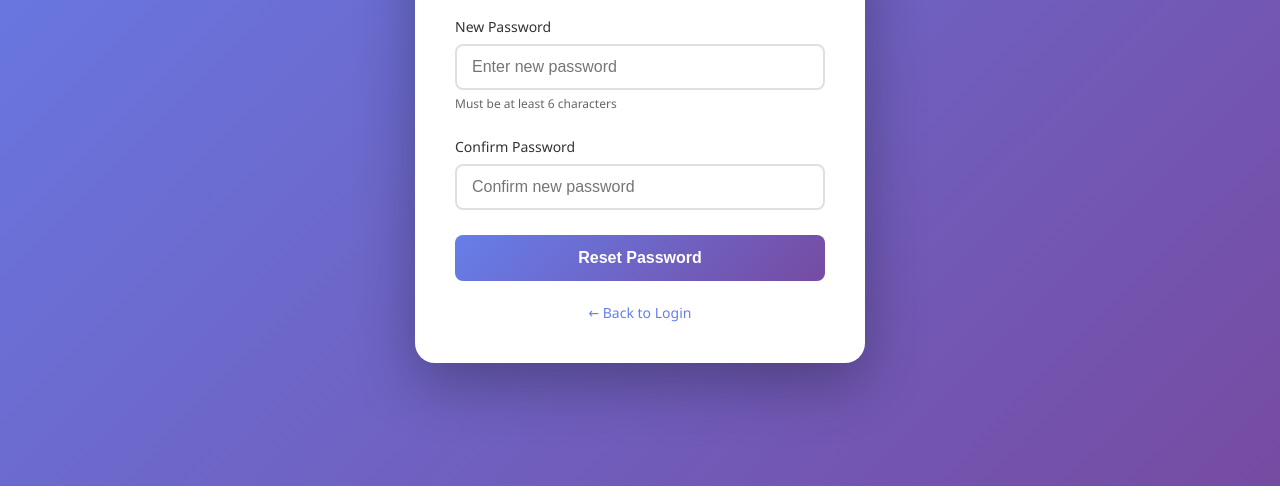
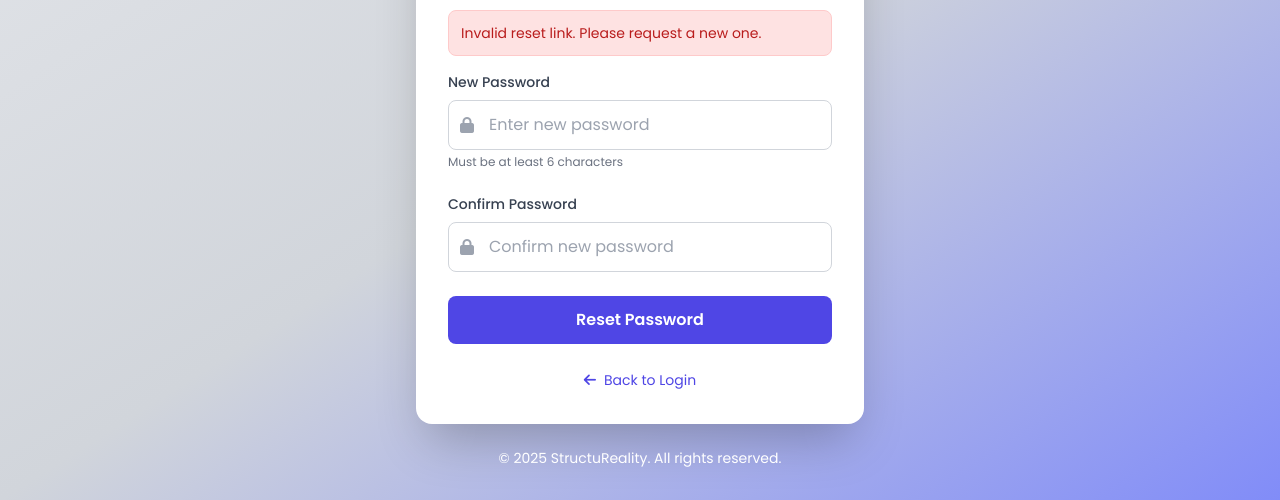
Before and after one commit to aelied/structureality-server, a website: page public/reset-password.html in a window 1280 px wide. Shown: the part 314-814 px from the top of the page. Drawn offline with nearby package versions, Linux system fonts and the light colour scheme.

Commit message:
Update reset-password.html

```diff
--- a/public/reset-password.html
+++ b/public/reset-password.html
@@ -4,212 +4,139 @@
     <meta charset="UTF-8">
     <meta name="viewport" content="width=device-width, initial-scale=1.0">
     <title>Reset Password - StructuReality</title>
+
+    <!-- TailwindCSS -->
+    <script src="https://cdn.tailwindcss.com"></script>
+    <!-- Font Awesome -->
+    <link
+      rel="stylesheet"
+      href="https://cdnjs.cloudflare.com/ajax/libs/font-awesome/6.4.0/css/all.min.css"
+    />
+    <!-- Font -->
+    <link
+      href="https://fonts.googleapis.com/css2?family=Poppins:wght@300;400;500;600;700&display=swap"
+      rel="stylesheet"
+    />
+
     <style>
         * {
-            margin: 0;
-            padding: 0;
-            box-sizing: border-box;
+            font-family: "Poppins", sans-serif;
         }
 
-        body {
-            font-family: 'Segoe UI', Tahoma, Geneva, Verdana, sans-serif;
-            background: linear-gradient(135deg, #667eea 0%, #764ba2 100%);
-            min-height: 100vh;
-            display: flex;
-            justify-content: center;
-            align-items: center;
-            padding: 20px;
-        }
-
-        .container {
-            background: white;
-            border-radius: 20px;
-            box-shadow: 0 20px 60px rgba(0, 0, 0, 0.3);
-            padding: 40px;
-            max-width: 450px;
-            width: 100%;
-        }
-
-        .logo {
-            text-align: center;
-            margin-bottom: 30px;
-        }
-
-        .logo h1 {
-            color: #667eea;
-            font-size: 32px;
-            margin-bottom: 10px;
-        }
-
-        .logo p {
-            color: #666;
-            font-size: 14px;
-        }
-
-        .form-group {
-            margin-bottom: 25px;
-        }
-
-        label {
-            display: block;
-            margin-bottom: 8px;
-            color: #333;
-            font-weight: 500;
-            font-size: 14px;
-        }
-
-        input {
-            width: 100%;
-            padding: 12px 15px;
-            border: 2px solid #e0e0e0;
-            border-radius: 8px;
-            font-size: 16px;
-            transition: border-color 0.3s;
-        }
-
-        input:focus {
-            outline: none;
-            border-color: #667eea;
-        }
-
-        .password-requirements {
-            font-size: 12px;
-            color: #666;
-            margin-top: 5px;
-        }
-
-        button {
-            width: 100%;
-            padding: 14px;
-            background: linear-gradient(135deg, #667eea 0%, #764ba2 100%);
-            color: white;
-            border: none;
-            border-radius: 8px;
-            font-size: 16px;
-            font-weight: 600;
-            cursor: pointer;
-            transition: transform 0.2s, box-shadow 0.2s;
-        }
-
-        button:hover:not(:disabled) {
-            transform: translateY(-2px);
-            box-shadow: 0 10px 20px rgba(102, 126, 234, 0.4);
-        }
-
-        button:disabled {
-            opacity: 0.6;
-            cursor: not-allowed;
-        }
-
-        .message {
-            padding: 12px 15px;
-            border-radius: 8px;
-            margin-bottom: 20px;
-            font-size: 14px;
-            display: none;
-        }
-
-        .message.success {
-            background: #d4edda;
-            color: #155724;
-            border: 1px solid #c3e6cb;
-        }
-
-        .message.error {
-            background: #f8d7da;
-            color: #721c24;
-            border: 1px solid #f5c6cb;
-        }
-
-        .message.show {
-            display: block;
-        }
-
-        .back-link {
-            text-align: center;
-            margin-top: 20px;
-        }
-
-        .back-link a {
-            color: #667eea;
-            text-decoration: none;
-            font-size: 14px;
-            transition: color 0.3s;
-        }
-
-        .back-link a:hover {
-            color: #764ba2;
-            text-decoration: underline;
-        }
-
-        .loading {
-            text-align: center;
-            padding: 40px;
+        @keyframes spin {
+            0% { transform: rotate(0deg); }
+            100% { transform: rotate(360deg); }
         }
 
         .spinner {
             border: 4px solid #f3f3f3;
-            border-top: 4px solid #667eea;
+            border-top: 4px solid #4f46e5;
             border-radius: 50%;
             width: 40px;
             height: 40px;
             animation: spin 1s linear infinite;
             margin: 0 auto 20px;
         }
-
-        @keyframes spin {
-            0% { transform: rotate(0deg); }
-            100% { transform: rotate(360deg); }
-        }
     </style>
 </head>
-<body>
-    <div class="container">
-        <div class="logo">
-            <h1>🔐 Reset Password</h1>
-            <p>Create a new password for your account</p>
+<body class="bg-gray-50">
+    <!-- Reset Password Page -->
+    <div class="min-h-screen flex items-center justify-center bg-gradient-to-br from-gray-200 via-gray-300 to-indigo-400 p-4 sm:p-6 md:p-8">
+        <div class="flex flex-col items-center justify-center gap-4 sm:gap-6 mt-10 sm:mt-16 md:mt-20 w-full">
+            <!-- Reset Password Card -->
+            <div class="w-full max-w-md bg-white rounded-2xl shadow-2xl p-6 sm:p-8">
+
+                <!-- Loading State -->
+                <div id="loadingState" class="text-center py-8">
+                    <div class="spinner mx-auto mb-4"></div>
+                    <p class="text-gray-600">Verifying reset link...</p>
                 </div>
 
-        <div id="loadingState" class="loading">
-            <div class="spinner"></div>
-            <p>Verifying reset link...</p>
+                <!-- Reset Form -->
+                <div id="resetForm" style="display: none;">
+                    <div class="text-center mb-6 sm:mb-8">
+                        <div class="w-14 h-14 sm:w-16 sm:h-16 bg-indigo-600 rounded-xl flex items-center justify-center mx-auto mb-3 sm:mb-4">
+                            <i class="fas fa-key text-white text-2xl sm:text-3xl"></i>
+                        </div>
+                        <h1 class="text-2xl sm:text-3xl font-bold text-gray-800">
+                            Reset Password
+                        </h1>
+                        <p class="text-sm sm:text-base text-gray-500 mt-2">
+                            Create a new password for your account
+                        </p>
                     </div>
 
-        <div id="resetForm" style="display: none;">
-            <div id="message" class="message"></div>
+                    <!-- Message Alert -->
+                    <div id="message" class="hidden mb-4 p-3 rounded-lg text-sm"></div>
 
-            <form id="passwordForm">
-                <div class="form-group">
-                    <label for="newPassword">New Password</label>
+                    <form id="passwordForm" class="space-y-4 sm:space-y-6">
+                        <!-- New Password -->
+                        <div>
+                            <label class="block text-sm font-medium text-gray-700 mb-2">
+                                New Password
+                            </label>
+                            <div class="relative">
+                                <span class="absolute inset-y-0 left-0 pl-3 flex items-center text-gray-400">
+                                    <i class="fas fa-lock"></i>
+                                </span>
                                 <input
                                     type="password"
                                     id="newPassword"
-                        placeholder="Enter new password"
                                     required
                                     minlength="6"
-                    >
-                    <div class="password-requirements">
+                                    placeholder="Enter new password"
+                                    class="w-full pl-10 pr-4 py-2.5 sm:py-3 border border-gray-300 rounded-lg focus:ring-2 focus:ring-indigo-500 focus:border-transparent text-sm sm:text-base outline-none"
+                                />
+                            </div>
+                            <p class="text-xs text-gray-500 mt-1">
                                 Must be at least 6 characters
+                            </p>
+                        </div>
+
+                        <!-- Confirm Password -->
+                        <div>
+                            <label class="block text-sm font-medium text-gray-700 mb-2">
+                                Confirm Password
+                            </label>
+                            <div class="relative">
+                                <span class="absolute inset-y-0 left-0 pl-3 flex items-center text-gray-400">
+                                    <i class="fas fa-lock"></i>
+                                </span>
+                                <input
+                                    type="password"
+                                    id="confirmPassword"
+                                    required
+                                    minlength="6"
+                                    placeholder="Confirm new password"
+                                    class="w-full pl-10 pr-4 py-2.5 sm:py-3 border border-gray-300 rounded-lg focus:ring-2 focus:ring-indigo-500 focus:border-transparent text-sm sm:text-base outline-none"
+                                />
                             </div>
                         </div>
 
-                <div class="form-group">
-                    <label for="confirmPassword">Confirm Password</label>
-                    <input
-                        type="password"
-                        id="confirmPassword"
-                        placeholder="Confirm new password"
-                        required
-                        minlength="6"
+                        <!-- Reset Password Button -->
+                        <button
+                            type="submit"
+                            id="submitBtn"
+                            class="w-full bg-indigo-600 text-white py-3 rounded-lg font-semibold hover:bg-indigo-700 transition disabled:opacity-60 disabled:cursor-not-allowed"
                         >
+                            Reset Password
+                        </button>
+
+                        <!-- Back to Login -->
+                        <div class="text-center">
+                            <a href="/login.html" class="text-sm text-indigo-600 hover:text-indigo-700 inline-flex items-center gap-2">
+                                <i class="fas fa-arrow-left text-sm"></i>
+                                Back to Login
+                            </a>
+                        </div>
+                    </form>
+                </div>
             </div>
 
-                <button type="submit" id="submitBtn">Reset Password</button>
-            </form>
-
-            <div class="back-link">
-                <a href="/login.html">← Back to Login</a>
-            </div>
+            <!-- Footer -->
+            <p class="text-white text-sm">
+                © 2025 StructuReality. All rights reserved.
+            </p>
         </div>
     </div>
 
@@ -222,13 +149,18 @@
         function showMessage(text, type) {
             const messageDiv = document.getElementById('message');
             messageDiv.textContent = text;
-            messageDiv.className = `message ${type} show`;
+            messageDiv.className = `p-3 rounded-lg text-sm mb-4 ${
+                type === 'success'
+                    ? 'bg-green-100 text-green-700 border border-green-200'
+                    : 'bg-red-100 text-red-700 border border-red-200'
+            }`;
+            messageDiv.classList.remove('hidden');
         }
 
         // Hide message
         function hideMessage() {
             const messageDiv = document.getElementById('message');
-            messageDiv.className = 'message';
+            messageDiv.classList.add('hidden');
         }
 
         // Verify token on page load
```
Lines whose indentation alone changed are shown as unchanged.
